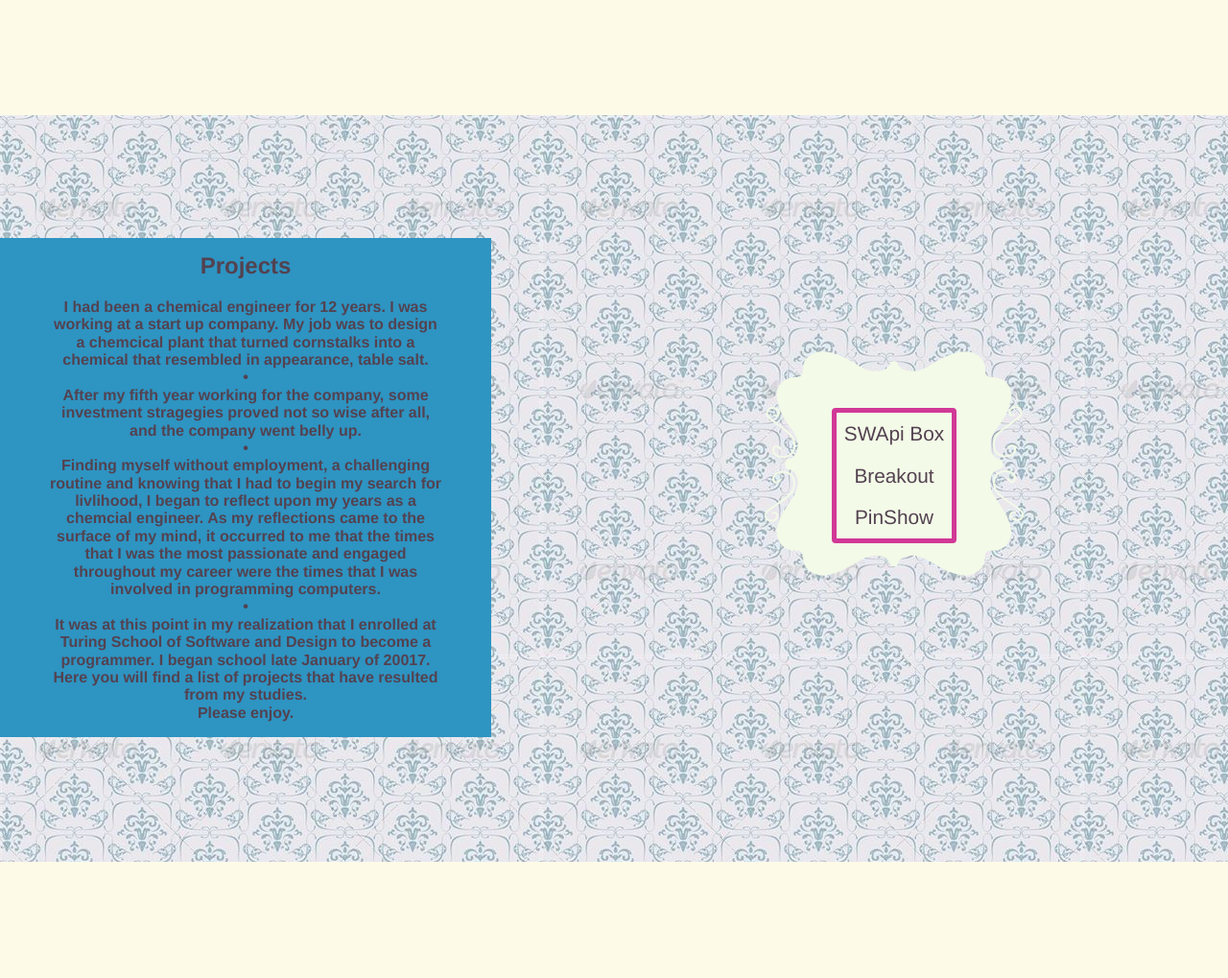
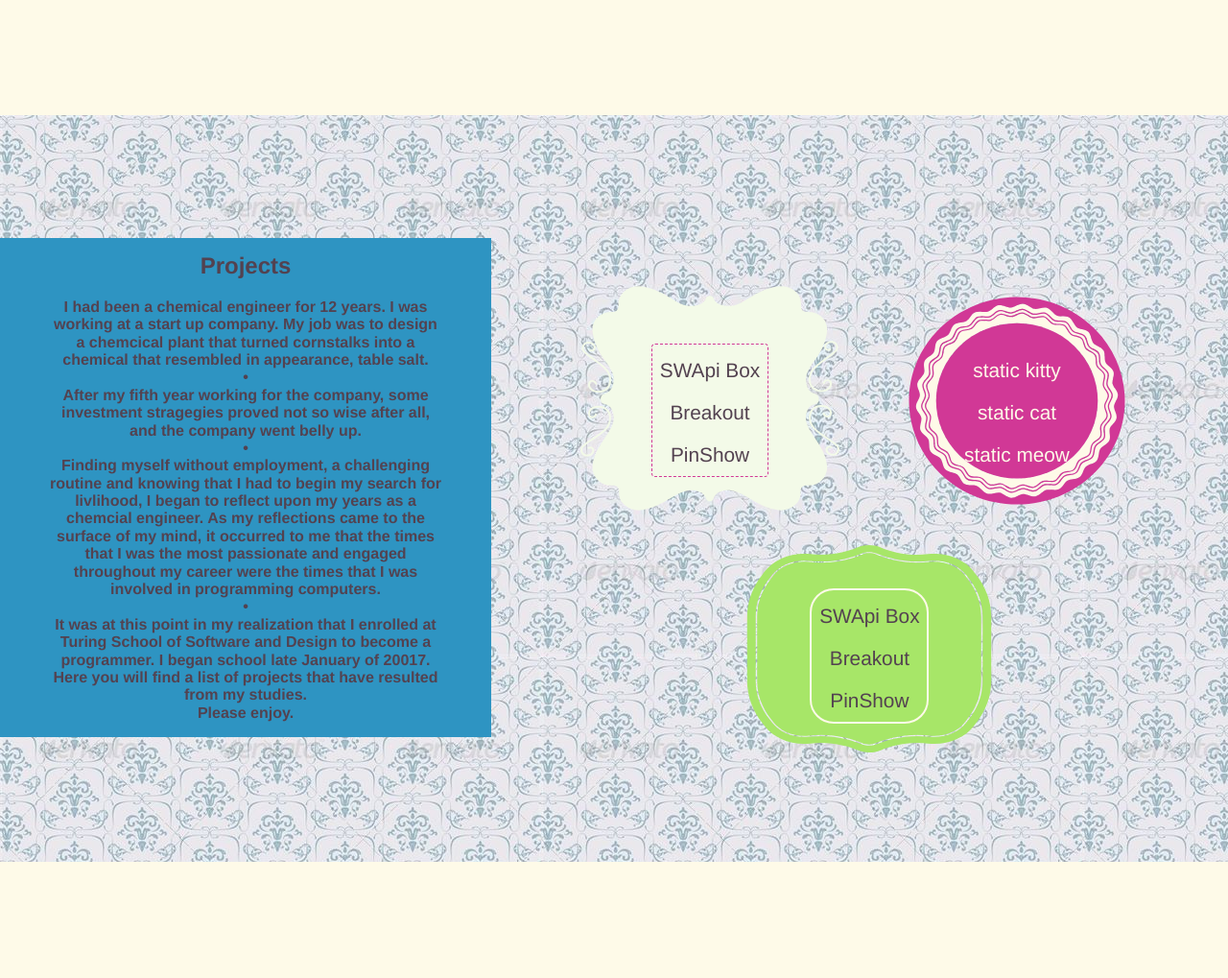
Before and after one commit to jennPeavler/personal-site, a React app: page / in a window 1280 px wide. Shown: the part 1180-2199 px from the top of the page at 96% size. Built offline with nearby package versions, Linux system fonts and the light colour scheme.

Commit message:
added two more project groups with placeholder names and hrefs

```diff
--- a/src/assets/styles/Projects.css
+++ b/src/assets/styles/Projects.css
@@ -1,5 +1,5 @@
 #projects {
-  background: #DFDCDF;
+  background: #FEFAE8;
   height: 650px;
   padding-top: 10%;
   background-image: url(../images/Projects/background.jpg);
@@ -24,34 +24,81 @@
   margin-top: -4%;
 }
 
-#project-badge {
+.project-badge {
   width: 300px;
   height: 350px;
   position: absolute;
   margin-top: 20px;
 }
 
-#project-links {
-  margin-left: 25%;
+#badge-2 {
+  width: 300px;
+  height: 300px;
+  position: absolute;
+}
+
+#badge-3 {
+  width: 250px;
+  height: 300px;
+  position: absolute;
+}
+
+#project-links-1 {
+  margin-left: 50%;
+  margin-top: -10%;
   display: flex;
   flex-direction: column;
   height: 80%;
   justify-content: center;
   align-items: center;
   width: 200px;
+  position: absolute;
 }
 
-#link-box {
+#project-links-2 {
+  margin-left: 63%;
+  margin-top: 10%;
+  display: flex;
+  flex-direction: column;
+  height: 80%;
+  justify-content: center;
+  align-items: center;
+  width: 200px;
+  position: absolute;
+}
+
+#project-links-3 {
+  margin-left: 75%;
+  margin-top: -10%;
+  display: flex;
+  flex-direction: column;
+  height: 80%;
+  justify-content: center;
+  align-items: center;
+  width: 200px;
+  position: absolute;
+}
+
+.link-box {
   margin-top: -25px;
   z-index: 1;
   display: flex;
   flex-direction: column;
-  border: 5px solid #D13896;
+  border: 1px dashed #D13896;
   border-radius: 4px;
   padding: 10px 0;
   justify-content: space-around;
   align-items: center;
   width: 120px;
+}
+
+.link-box2 {
+  border: 2px solid #FEFAE8;
+  border-radius: 25px;
+}
+
+.link-box3 {
+  border: none;
 }
 
 .p-links {
@@ -62,8 +109,16 @@
   z-index: 1;
 }
 
-#last-link {
+.links-3 {
+  color: #FEFAE8;
+}
+
+.last-link {
   margin-bottom: 0px;
+}
+
+.first-link {
+  margin-top: 5px;
 }
 
 .p-links:hover {
--- a/src/components/Projects/Projects.js
+++ b/src/components/Projects/Projects.js
@@ -16,12 +16,28 @@
           <p>Please enjoy.</p>
         </article>
       </div>
-      <div id='project-links'>
-        <img id='project-badge' src={require('../../assets/images/Projects/project-badge.svg')} />
-        <div id='link-box'>
-          <a className='p-links' target='blank' href='https://i-like-star-wars.herokuapp.com/'>SWApi Box</a>
+      <div id='project-links-1'>
+        <img className='project-badge' src={require('../../assets/images/Projects/project-badge.svg')} />
+        <div className='link-box'>
+          <a className='p-links first-link' target='blank' href='https://i-like-star-wars.herokuapp.com/'>SWApi Box</a>
           <a className='p-links' target='blank' href='https://jennpeavler.github.io/gameTime/'>Breakout</a>
-          <a id='last-link' target='blank' className='p-links' href='https://i-like-star-wars.herokuapp.com/'>PinShow</a>
+          <a className='p-links last-link' target='blank' href='https://i-like-star-wars.herokuapp.com/'>PinShow</a>
+        </div>
+      </div>
+      <div id='project-links-2'>
+        <img className='project-badge' id='badge-2' src={require('../../assets/images/Projects/project-badge2.svg')} />
+        <div className='link-box link-box2'>
+          <a className='p-links first-link' target='blank' href='https://i-like-star-wars.herokuapp.com/'>SWApi Box</a>
+          <a className='p-links' target='blank' href='https://jennpeavler.github.io/gameTime/'>Breakout</a>
+          <a className='p-links last-link' target='blank' href='https://i-like-star-wars.herokuapp.com/'>PinShow</a>
+        </div>
+      </div>
+      <div id='project-links-3'>
+        <img className='project-badge' id='badge-3' src={require('../../assets/images/Projects/project-badge4.svg')} />
+        <div className='link-box link-box3'>
+          <a className='p-links first-link links-3' target='blank' href='https://i-like-star-wars.herokuapp.com/'>static kitty</a>
+          <a className='p-links links-3' target='blank' href='https://jennpeavler.github.io/gameTime/'>static cat</a>
+          <a className='p-links last-link links-3' target='blank' href='https://i-like-star-wars.herokuapp.com/'>static meow</a>
         </div>
       </div>
     </section>
```
Also changed, not shown: src/assets/images/Projects/project-badge2.svg (added), src/assets/images/Projects/project-badge3.svg (added), src/assets/images/Projects/project-badge4.svg (added).
